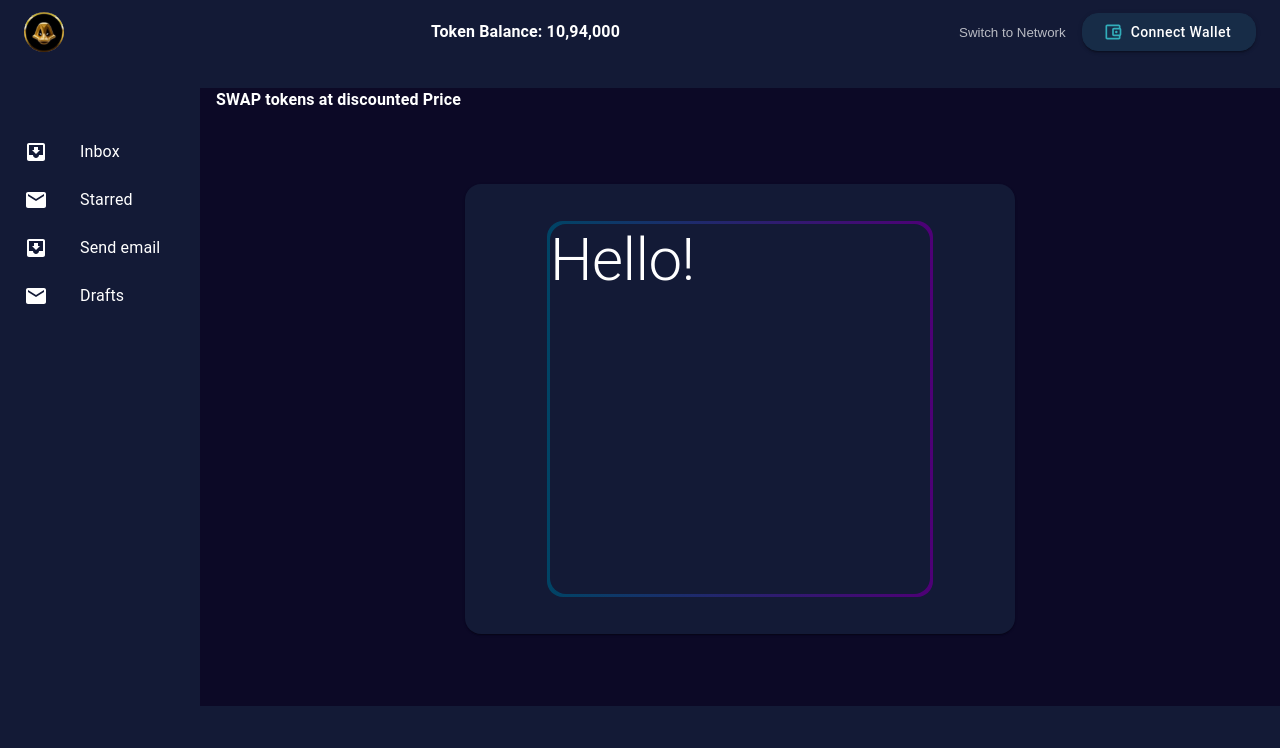
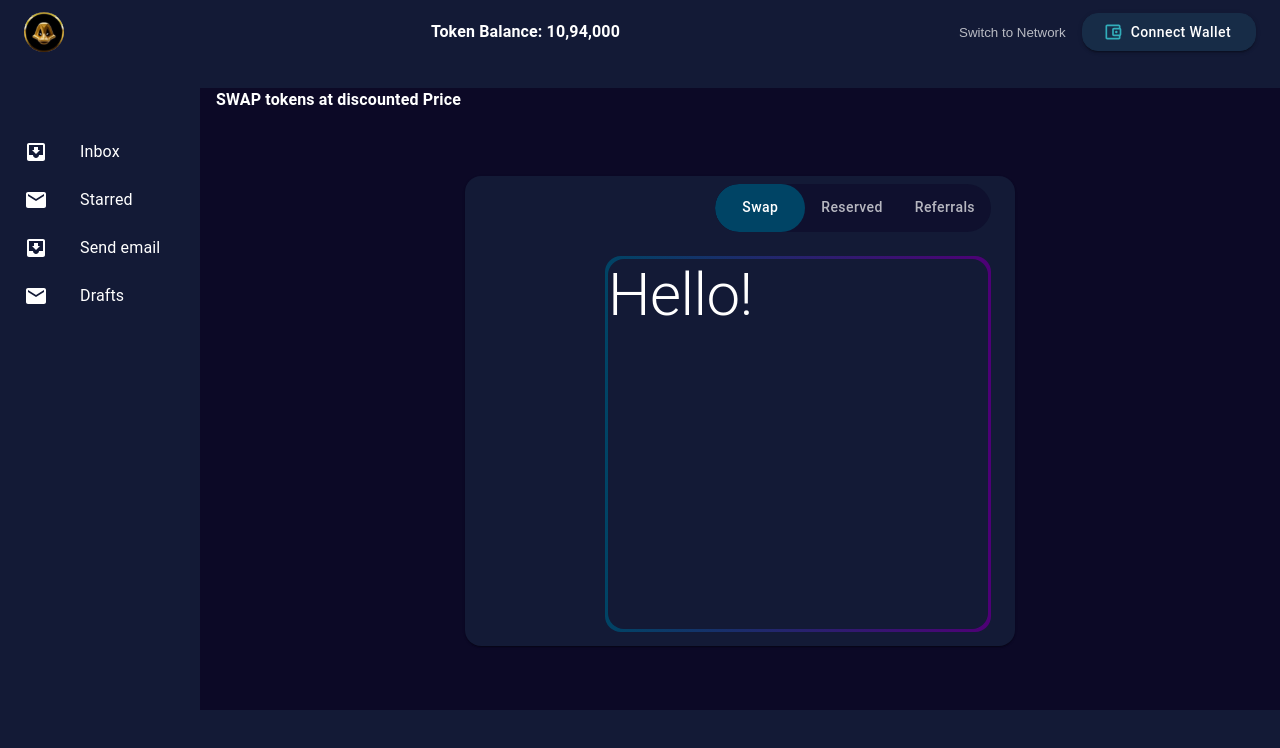
Before and after one commit to golduckdao/goldx, a React (Create React App) app: page / in a window 1280 px wide. Shown: the top 748 px of the page. Built offline with nearby package versions, Linux system fonts and the light colour scheme.

Commit message:
Working on UI.

```diff
--- a/src/App.js
+++ b/src/App.js
@@ -1,14 +1,36 @@
 
 /** @jsxImportSource @emotion/react */
 import { css } from "@emotion/react";
-import { Typography, Box, Paper } from "@mui/material";
+import { useState } from "react";
+import { Typography, Box, Paper, Tabs, Tab } from "@mui/material";
 import { useTheme } from "@mui/material/styles";
 import Appbar from "./components/Appbar";
 import InnerBox from "./components/InnerBox";
 import ResponsiveDrawer from "./components/ResponsiveDrawer";
 
+function TabPanel(props) {
+  const { children, value, index, ...other } = props;
+
+  return (
+    <div
+      role="tabpanel"
+      hidden={value !== index}
+      id={`simple-tabpanel-${index}`}
+      aria-labelledby={`simple-tab-${index}`}
+      {...other}
+    >
+      {value === index && (
+        <Box sx={{ p: 3 }}>
+          {children}
+        </Box>
+      )}
+    </div>
+  );
+}
+
 function App() {
-  const theme = useTheme()
+  const theme = useTheme();
+  const [value, setValue] = useState(0);
   return (
     <div className="App"
     css={css`
@@ -37,14 +59,50 @@ function App() {
           <Paper sx={{
             background: '#131A36',
             borderRadius: '16px',
-            height: {sm: '350px', lg: '450px', xl: '600px'},
+            height: {sm: '350px', lg: '470px', xl: '600px'},
             width: {sm: '440px', lg: '550px', xl:'760px'},
-            my: {sm: 12, lg: 9},
-            display: 'flex',
-            alignItems: 'center',
-            justifyContent: 'center'
+            my: {sm: 12, lg: 8},
           }}>
-            <InnerBox />
+            <Box sx={{
+              display: 'flex',
+              alignItems: 'center',
+              justifyContent: 'flex-end',
+              pr:3,
+              mt: 1
+            }}>
+              <Tabs value={value} onChange={(e, v) => setValue(v)}
+              sx={{
+                background: 'rgba(12, 11, 41, 0.6)',
+                borderRadius: '25px'
+              }}
+              TabIndicatorProps={{
+                style: {
+                    display: "none",
+                },
+              }}
+              >
+                <Tab label="Swap" sx={{ textTransform: 'none', '&.Mui-selected': {background: theme.palette.primary.light, color: theme.palette.text.primary}, borderRadius: '25px'}}/>
+                <Tab label="Reserved" sx={{ textTransform: 'none', '&.Mui-selected': {background: theme.palette.primary.light, color: theme.palette.text.primary}, borderRadius: '25px'}}/>
+                <Tab label="Referrals" sx={{ textTransform: 'none', '&.Mui-selected': {background: theme.palette.primary.light, color: theme.palette.text.primary}, borderRadius: '25px'}}/>
+              </Tabs>
+            </Box>
+            <Box sx={{
+              display: 'flex',
+              alignItems: 'center',
+              justifyContent: 'flex-end',
+
+            }}>
+              <TabPanel value={value} index={0}>
+                <InnerBox />
+              </TabPanel>
+              <TabPanel value={value} index={1}>
+                <InnerBox />
+              </TabPanel>
+              <TabPanel value={value} index={2}>
+                <InnerBox />
+              </TabPanel>
+
+            </Box>
           </Paper>
         </Box>
       </Box>
```
